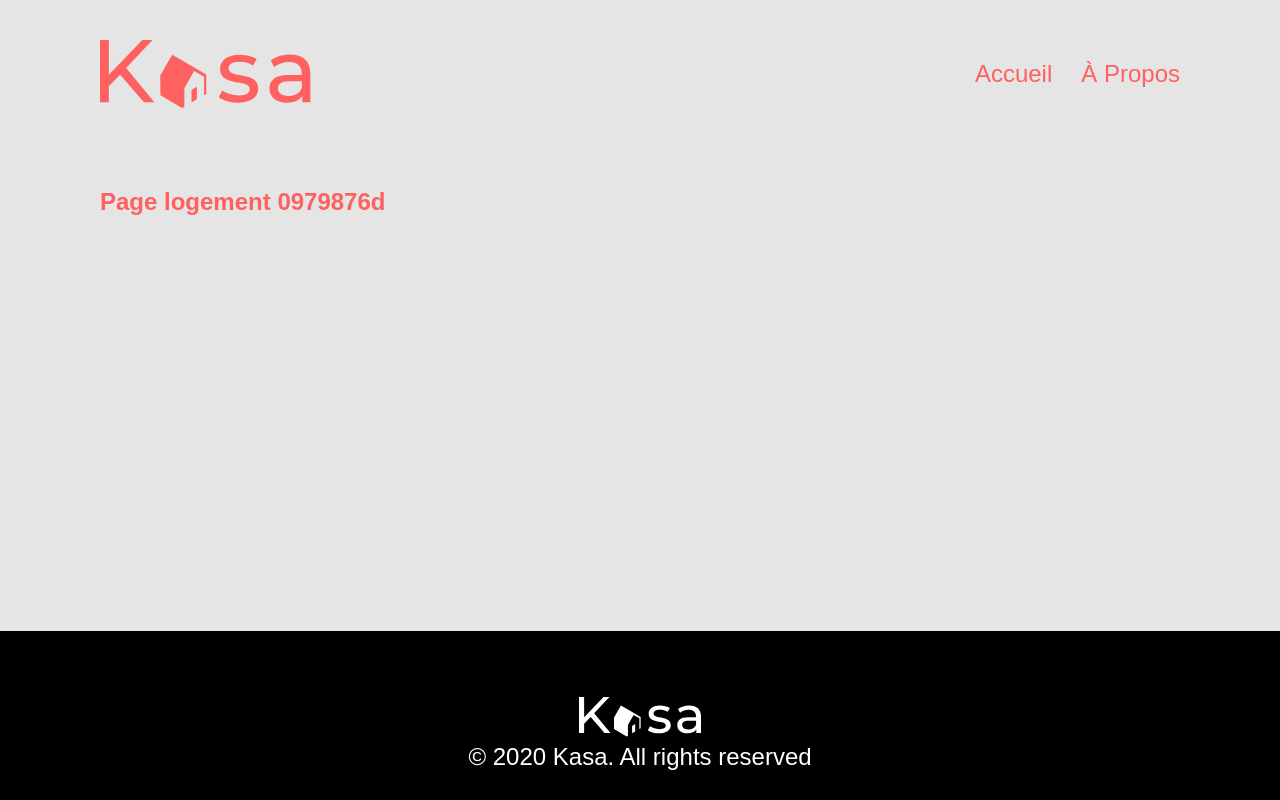
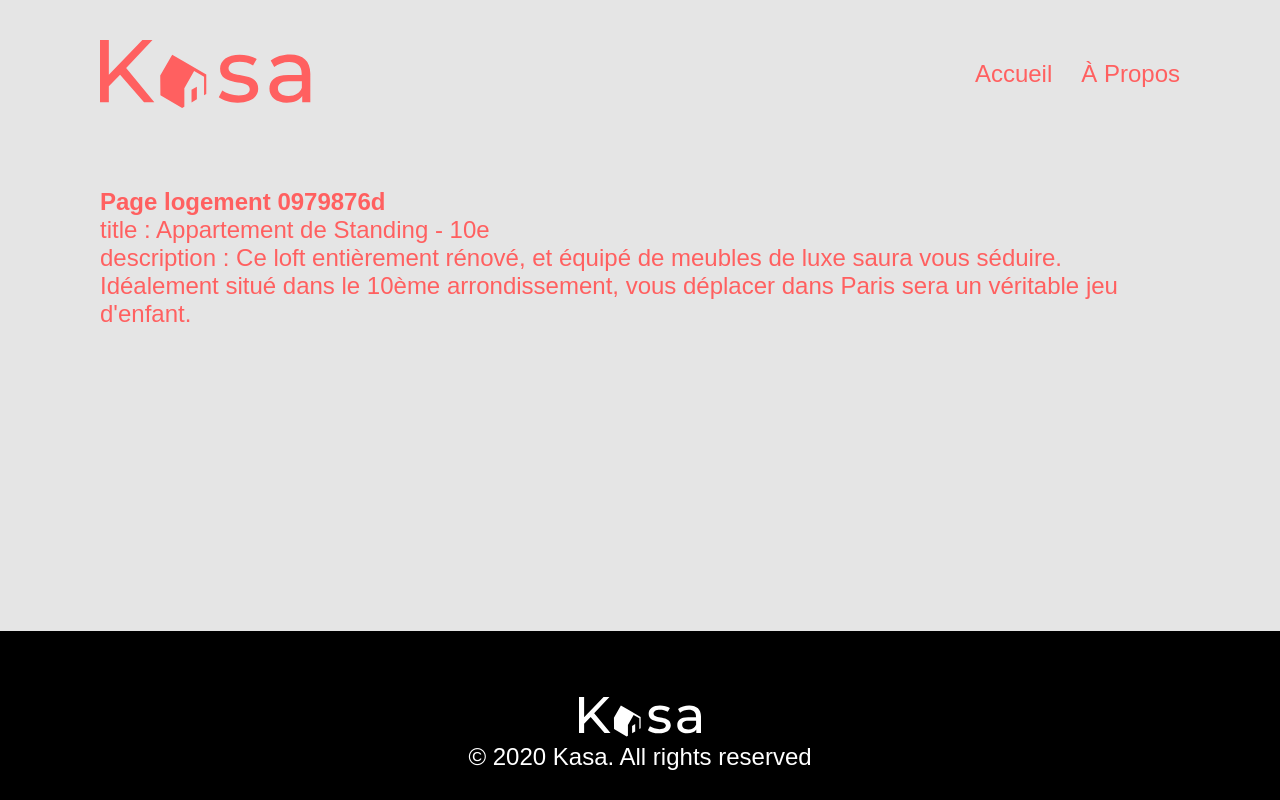
Before and after one commit to micka-le-dev/OC-P7-Kasa, a React (Create React App) app: page /logement/0979876d in a window 1280 px wide. Built offline with nearby package versions, Linux system fonts and the light colour scheme.

Commit message:
charge le données pour la page logement et affiche l'erreur si besoin

```diff
--- a/src/components/Galery/index.jsx
+++ b/src/components/Galery/index.jsx
@@ -25,7 +25,6 @@ const GaleryGrid = styled.div`
 export default function Galery() {
     const { data: listLogements, isLoad, error } = useFetch("logements")
 
-    console.log("Galery : listLogements", listLogements)
     if (isLoad)
         return (
             <Wrapper>
--- a/src/pages/Logement/index.jsx
+++ b/src/pages/Logement/index.jsx
@@ -1,8 +1,20 @@
 import { useParams } from "react-router-dom"
+import { useFetch } from "../../utils/hooks/index.jsx"
+import Error from "../../pages/Error/index.jsx"
 
 function Logement() {
     const { idLogement } = useParams()
-    return <h1>Page logement {idLogement}</h1>
+    const { data: logement, error } = useFetch("id/" + idLogement)
+
+    if (error) return <Error />
+
+    return (
+        <>
+            <h1>Page logement {idLogement}</h1>
+            <p>title : {logement.title}</p>
+            <p>description : {logement.description}</p>
+        </>
+    )
 }
 
 export default Logement
--- a/src/utils/hooks/index.jsx
+++ b/src/utils/hooks/index.jsx
@@ -4,7 +4,6 @@ import { useState, useEffect } from "react"
 import listLogementsMocked from "../../mocks/logements.json"
 
 export function useFetch(urlAPI) {
-    console.log("--------")
     const [data, setData] = useState([])
     const [isLoad, setLoad] = useState(true)
     const [error, setError] = useState(false)
@@ -18,14 +17,9 @@ export function useFetch(urlAPI) {
                 const logement = listLogementsMocked.find(
                     (elem) => elem.id === id
                 )
-                console.log("mokedFetch : dataMocked id " + urlAPI, logement)
                 if (logement?.id) return logement
                 else throw new Error("Aucun logement avec cet id")
             } else {
-                console.log(
-                    "mokedFetch : dataMocked logements",
-                    listLogementsMocked
-                )
                 return listLogementsMocked
             }
         }
```
